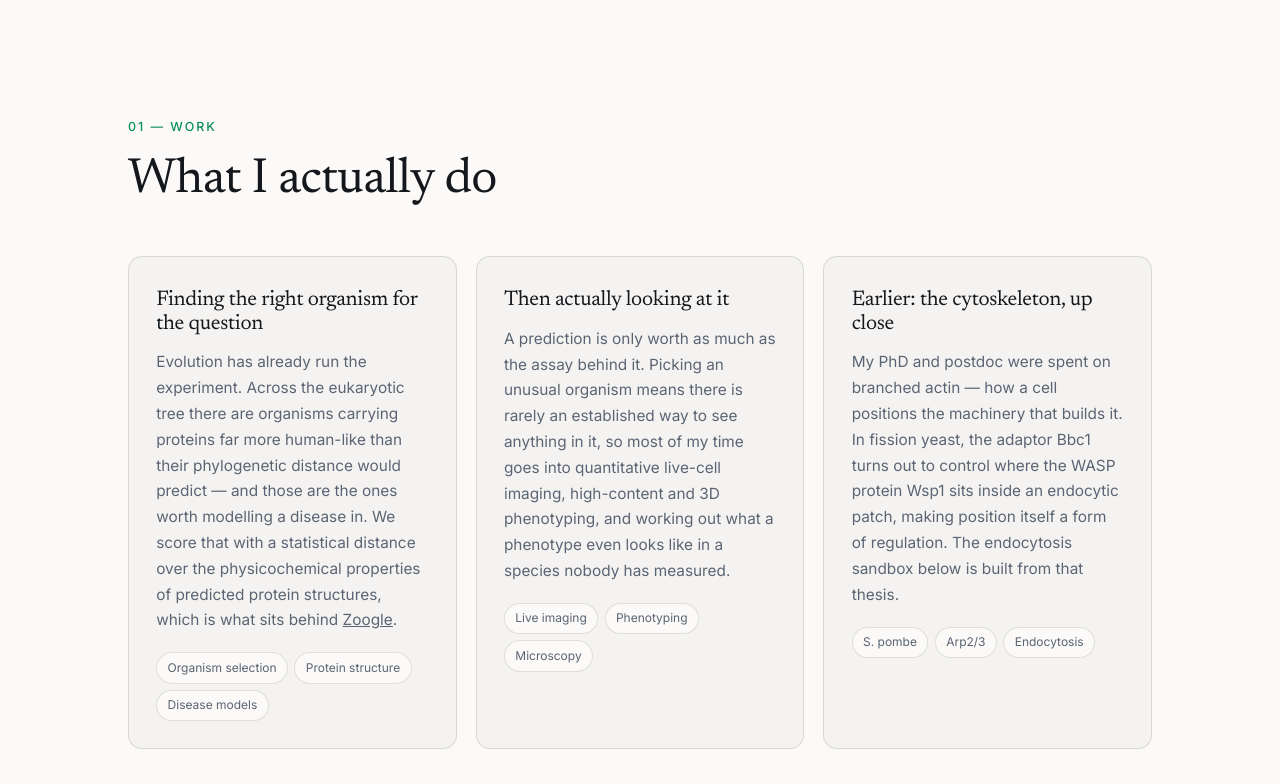
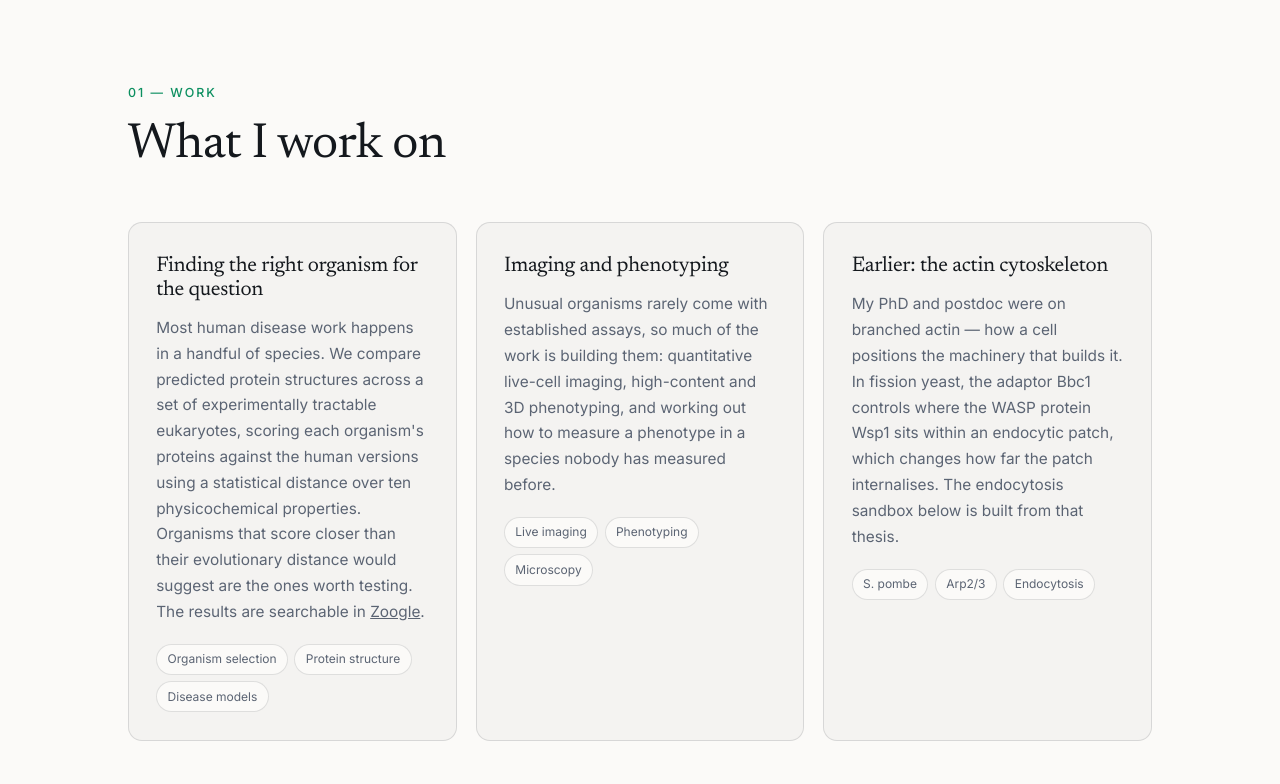
Before and after one commit to cdmacquarrie/cdmacquarrie.com, a plain HTML site: page index.html in a window 1280 px wide. Shown: the part 916-1700 px from the top of the page. Drawn offline with Linux system fonts and the light colour scheme.

Commit message:
Plainer bio copy

```diff
--- a/index.html
+++ b/index.html
@@ -4,13 +4,13 @@
 <meta charset="utf-8">
 <meta name="viewport" content="width=device-width, initial-scale=1">
 <title>Cameron MacQuarrie — Cell Biology</title>
-<meta name="description" content="Cameron MacQuarrie, PhD, is a cell biologist at Arcadia Science working on organism selection for disease modelling — finding species with unexpectedly human-like proteins, and building the imaging to test them. Publications, microscopy, and runnable simulations.">
+<meta name="description" content="Cameron MacQuarrie, PhD, is a cell biologist at Arcadia Science. He works on which organisms make good models for human biology, and on the imaging used to test them. Publications, microscopy, and runnable simulations.">
 <meta name="author" content="Cameron Dale MacQuarrie">
 <link rel="canonical" href="https://www.cdmacquarrie.com/">
 
 <meta property="og:type" content="profile">
 <meta property="og:title" content="Cameron MacQuarrie — Cell Biology">
-<meta property="og:description" content="Choosing the right organism to model human biology, and the imaging to test it. Papers, microscopy, and simulations you can run.">
+<meta property="og:description" content="Which organisms make good models for human biology, and the imaging used to test them. Papers, microscopy, and simulations you can run.">
 <meta property="og:url" content="https://www.cdmacquarrie.com/">
 <meta property="og:site_name" content="Cameron MacQuarrie">
 <meta name="twitter:card" content="summary_large_image">
@@ -110,9 +110,8 @@
     <p class="hero-lede reveal">
       I&rsquo;m Cameron MacQuarrie, a cell biologist at
       <a href="https://www.arcadiascience.com/" target="_blank" rel="noopener">Arcadia Science</a>.
-      Human biology gets modelled in the same few species out of habit rather than fit.
-      I work on choosing better ones &mdash; then getting the imaging good enough to tell
-      whether the choice was right.
+      I work on which organisms make good models for particular bits of human biology,
+      and on the imaging needed to test whether they do.
     </p>
 
     <div class="hero-actions reveal">
@@ -129,41 +128,40 @@
   <div class="wrap">
     <header class="section-head reveal">
       <p class="section-kicker">01 &mdash; Work</p>
-      <h2 class="section-title">What I actually do</h2>
+      <h2 class="section-title">What I work on</h2>
     </header>
 
     <div class="cards">
       <article class="card reveal">
         <h3>Finding the right organism for the question</h3>
         <p>
-          Evolution has already run the experiment. Across the eukaryotic tree there are
-          organisms carrying proteins far more human-like than their phylogenetic distance
-          would predict &mdash; and those are the ones worth modelling a disease in. We score
-          that with a statistical distance over the physicochemical properties of predicted
-          protein structures, which is what sits behind
+          Most human disease work happens in a handful of species. We compare predicted
+          protein structures across a set of experimentally tractable eukaryotes, scoring each
+          organism's proteins against the human versions using a statistical distance over ten
+          physicochemical properties. Organisms that score closer than their evolutionary
+          distance would suggest are the ones worth testing. The results are searchable in
           <a href="https://zoogle.arcadiascience.com/about" target="_blank" rel="noopener">Zoogle</a>.
         </p>
         <ul class="tags"><li>Organism selection</li><li>Protein structure</li><li>Disease models</li></ul>
       </article>
 
       <article class="card reveal">
-        <h3>Then actually looking at it</h3>
+        <h3>Imaging and phenotyping</h3>
         <p>
-          A prediction is only worth as much as the assay behind it. Picking an unusual
-          organism means there is rarely an established way to see anything in it, so most of
-          my time goes into quantitative live-cell imaging, high-content and 3D phenotyping,
-          and working out what a phenotype even looks like in a species nobody has measured.
+          Unusual organisms rarely come with established assays, so much of the work is
+          building them: quantitative live-cell imaging, high-content and 3D phenotyping, and
+          working out how to measure a phenotype in a species nobody has measured before.
         </p>
         <ul class="tags"><li>Live imaging</li><li>Phenotyping</li><li>Microscopy</li></ul>
       </article>
 
       <article class="card reveal">
-        <h3>Earlier: the cytoskeleton, up close</h3>
+        <h3>Earlier: the actin cytoskeleton</h3>
         <p>
-          My PhD and postdoc were spent on branched actin &mdash; how a cell positions the
-          machinery that builds it. In fission yeast, the adaptor Bbc1 turns out to control
-          where the WASP protein Wsp1 sits inside an endocytic patch, making position itself
-          a form of regulation. The endocytosis sandbox below is built from that thesis.
+          My PhD and postdoc were on branched actin &mdash; how a cell positions the machinery
+          that builds it. In fission yeast, the adaptor Bbc1 controls where the WASP protein
+          Wsp1 sits within an endocytic patch, which changes how far the patch internalises.
+          The endocytosis sandbox below is built from that thesis.
         </p>
         <ul class="tags"><li>S. pombe</li><li>Arp2/3</li><li>Endocytosis</li></ul>
       </article>
@@ -463,7 +461,7 @@
       <p class="section-kicker">05 &mdash; Contact</p>
       <h2 class="section-title">Get in touch</h2>
       <p class="section-intro">
-        Happy to talk about odd organisms, microscopy, and how to phenotype things nobody has phenotyped.
+        Happy to talk about organisms, microscopy, and phenotyping.
       </p>
     </header>
 
```
